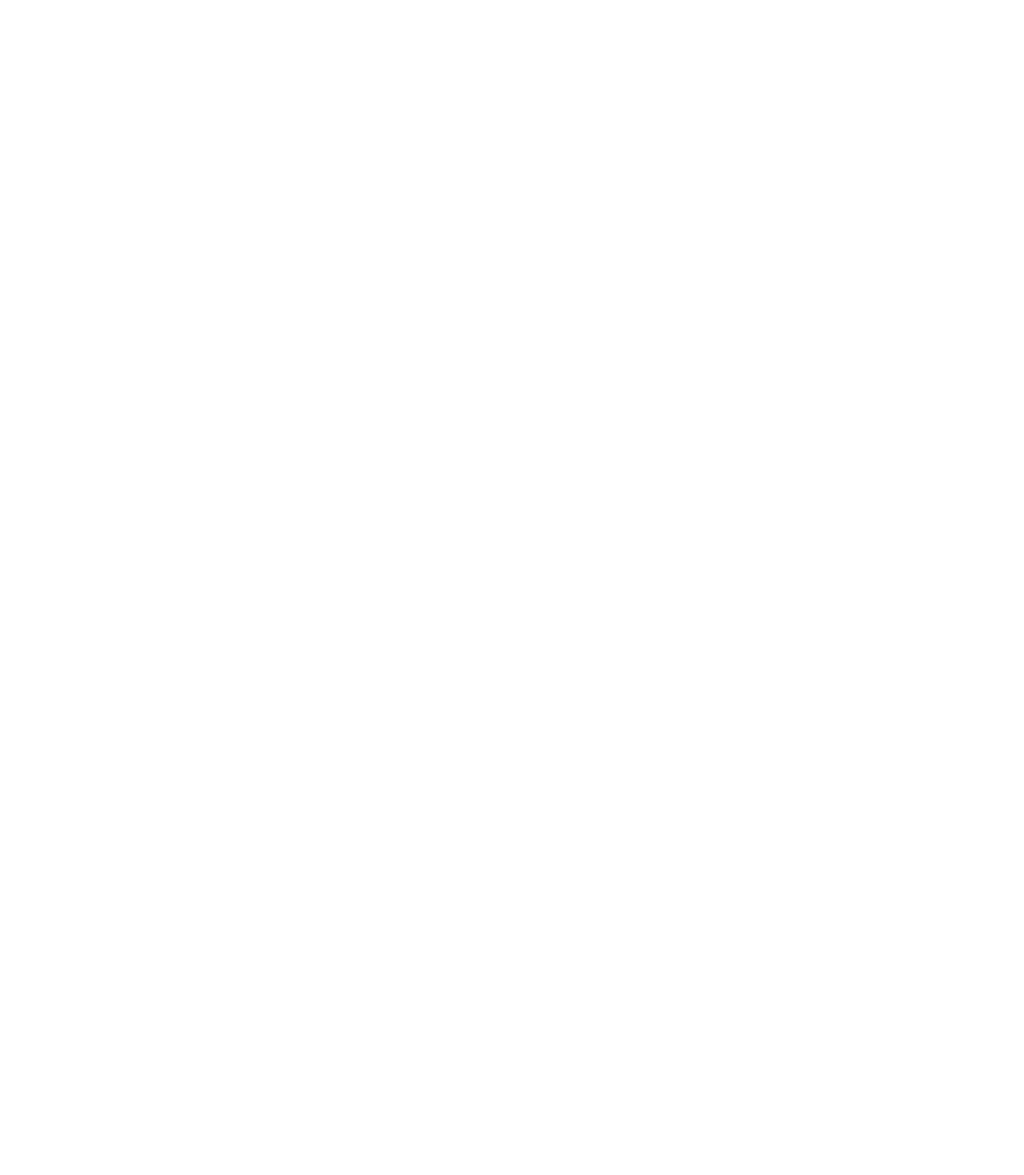
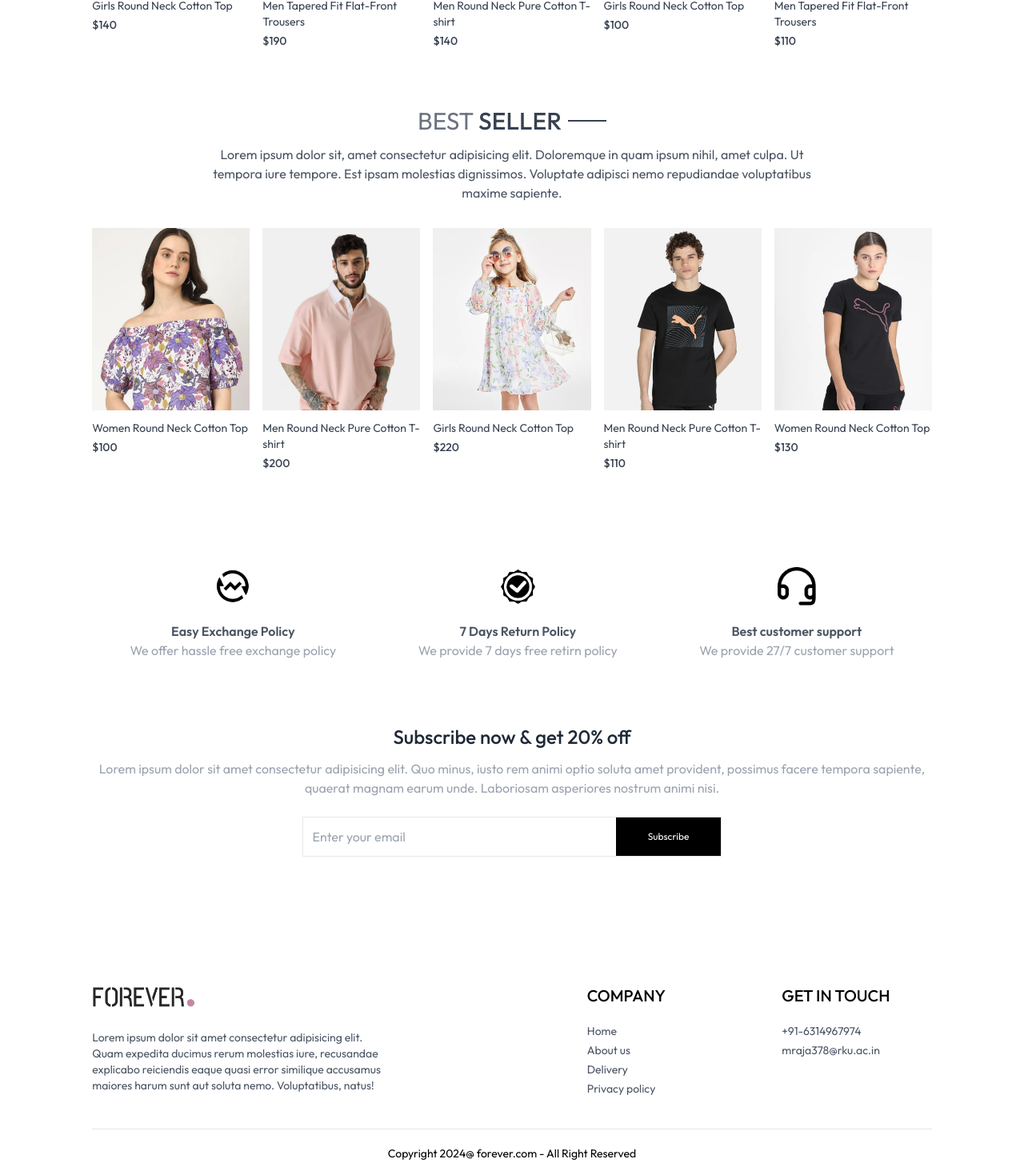
Before and after one commit to ashimraja/ecommerce, a React (Create React App) app in the folder frontend/: page / in a window 1280 px wide. Shown: the part 1248-2717 px from the top of the page at 80% size. Before the commit the page ends 800 px from the top, so only its background shows below. Built offline with nearby package versions, Linux system fonts and the light colour scheme.

Commit message:
completion of UI of Home page

```diff
--- a/frontend/src/App.js
+++ b/frontend/src/App.js
@@ -10,6 +10,7 @@
 import PlaceOrder from './pages/PlaceOrder'
 import Orders from './pages/Orders'
 import Navbar from './components/Navbar'
+import Footer from './components/Footer'
 
 const App = () => {
   return (
@@ -26,6 +27,7 @@
         <Route path='/place-order' element={<PlaceOrder/>}/>
         <Route path='/orders' element={<Orders/>}/>
       </Routes>
+      <Footer/>
     </div>
   )
 }
--- /dev/null
+++ b/frontend/src/components/BestSeller.jsx
@@ -0,0 +1,31 @@
+import React, { useContext, useEffect, useState } from 'react'
+import { ShopContext } from '../context/ShopContext'
+import Title from './Title';
+import ProductItem from './ProductItem';
+
+const BestSeller = () => {
+    const {products}= useContext(ShopContext);
+    const [bestSeller, setBestSeller]= useState([]);
+    useEffect(()=>{
+        const bestProduct = products.filter((item)=>(item.bestseller))
+        setBestSeller(bestProduct.slice(0,5))
+    },[])
+  return (
+    <div className='my-10'>
+        <div className="text-center text-3xl py-8">
+            <Title text1={'BEST'} text2={'SELLER'}/>
+            <p className='w-3/4 m-auto text-xs sm:text-sm md:text-base text-gray-600'>
+            Lorem ipsum dolor sit, amet consectetur adipisicing elit. Doloremque in quam ipsum nihil, amet culpa. Ut tempora iure tempore. Est ipsam molestias dignissimos. Voluptate adipisci nemo repudiandae voluptatibus maxime sapiente.</p>
+        </div>
+        <div className="grid grid-cols-2 sm:grid-cols3 md:grid-cols-4 lg:grid-cols-5 gap-4 gap-y-6">
+            {
+                bestSeller.map((item, index)=>(
+                    <ProductItem key={index} id={item._id} name={item.name} image={item.image} price={item.price}/>
+                ))
+            }
+        </div>
+    </div>
+  )
+}
+
+export default BestSeller
--- /dev/null
+++ b/frontend/src/components/Footer.jsx
@@ -0,0 +1,45 @@
+import React from 'react'
+import { assets } from '../assests/assets'
+
+const Footer = () => {
+  return (
+    <div>
+      <div className="flex flex-col sm:grid grid-cols-[3fr_1fr_1fr] gap-14 my-10 mt-40 text-sm">
+
+        <div>
+          <img src={assets.logo} className='mb-5 w-32' alt="" />
+          <p className='w-full md:w-2/3 text-gray-600'>
+            Lorem ipsum dolor sit amet consectetur adipisicing elit. Quam expedita ducimus rerum molestias iure, recusandae explicabo reiciendis eaque quasi error similique accusamus maiores harum sunt aut soluta nemo. Voluptatibus, natus!
+          </p>
+        </div>
+
+        <div>
+          <p className='text-xl font-medium mb-5'>COMPANY</p>
+          <ul className='flex flex-col gap-1 text-gray-600'>
+            <li>Home</li>
+            <li>About us</li>
+            <li>Delivery</li>
+            <li>Privacy policy</li>
+          </ul>
+        </div>
+
+        <div>
+          <p className='text-xl font-medium mb-5'>GET IN TOUCH</p>
+          <ul className='flex flex-col gap-1 text-gray-600'>
+            <li>+91-6314967974</li>
+            <li>mraja378@rku.ac.in</li>
+          </ul>
+        </div>
+
+      </div>
+
+      <div>
+        <hr />
+        <p className='py-5 text-sm text-center'>Copyright 2024@ forever.com - All Right Reserved</p>
+      </div>
+
+    </div>
+  )
+}
+
+export default Footer
--- a/frontend/src/components/LatestCollection.jsx
+++ b/frontend/src/components/LatestCollection.jsx
@@ -1,11 +1,16 @@
-import React, { useContext } from 'react'
+import React, { useContext, useEffect, useState } from 'react'
 import { ShopContext } from '../context/ShopContext';
 import Title from './Title';
+import ProductItem from './ProductItem';
 
 const LatestCollection = () => {
 
     const {products} = useContext(ShopContext);
+    const [latestProducts, setLatestProducts] = useState([]);
 
+    useEffect(()=>{
+      setLatestProducts(products.slice(0, 10));
+    },[])
 
 
   return (
@@ -15,6 +20,14 @@
             <p className='w-3/4 m-auto text-xs sm:text-sm md:text-base text-gray-600'>
             Lorem ipsum dolor sit amet consectetur, adipisicing elit. Tempora excepturi velit dicta est.</p>
         </div>
+        {/* Rendering product */}
+        <div className="grid grid-cols-2 sm:grid-cols-3 md:grid-cols-4 lg:grid-cols-5 gap-4 gap-y-6">
+          {
+            latestProducts.map((item,index)=>(
+              <ProductItem key={index} id={item._id} image={item.image} name={item.name} price={item.price}/>
+            ))
+          }
+        </div>
     </div>
   )
 }
--- a/frontend/src/components/Navbar.jsx
+++ b/frontend/src/components/Navbar.jsx
@@ -8,7 +8,7 @@
 
   return (
     <div className='flex items-center justify-between py-5 font-sans'>
-      <img src={assets.logo} className='w-36' alt="" />
+      <Link to='/'><img src={assets.logo} className='w-36' alt="" /></Link>
       <ul className='hidden sm:flex gap-5 text-sm text-gray-700'>
         <NavLink to='/' className='flex flex-col items-center gap-1'>
             <p>HOME</p>
--- /dev/null
+++ b/frontend/src/components/NewsletterBox.jsx
@@ -0,0 +1,23 @@
+import React from 'react'
+
+const NewsletterBox = () => {
+
+    const onSubmitHandler=(event)=>{
+        event.preventDefault();
+    }
+
+  return (
+    <div className='text-center'>
+      <p className='text-2xl font-medium text-gray-800'>Subscribe now & get 20% off</p>
+      <p className='text-gray-400 mt-3'>
+        Lorem ipsum dolor sit amet consectetur adipisicing elit. Quo minus, iusto rem animi optio soluta amet provident, possimus facere tempora sapiente, quaerat magnam earum unde. Laboriosam asperiores nostrum animi nisi.
+      </p>
+      <form onSubmit={onSubmitHandler} className='w-full sm:w-1/2 flex items-center gap-3 mx-auto my-6 border pl-3'>
+        <input className='w-full sm:flex-1 outline-none' type="email" placeholder='Enter your email' required/>
+        <button type='submit' className='bg-black text-white text-xs px-10 py-4'>Subscribe</button>
+      </form>
+    </div>
+  )
+}
+
+export default NewsletterBox
--- /dev/null
+++ b/frontend/src/components/OurPolicy.jsx
@@ -0,0 +1,26 @@
+import React from 'react'
+import { assets } from '../assests/assets'
+
+const OurPolicy = () => {
+  return (
+    <div className='flex flex-col sm:flex-row justify-around gap-12 sm:gap-2 text-center py-20 text-xs sm:text-sm md:text-base text-gray-600'>
+      <div>
+        <img src={assets.exchange_icon} className='w-12 m-auto mb-5' alt="" />
+        <p className='font-semibold'>Easy Exchange Policy</p>
+        <p className='text-gray-400'>We offer hassle free exchange policy</p>
+      </div>
+      <div>
+        <img src={assets.quality_icon} className='w-12 m-auto mb-5' alt="" />
+        <p className='font-semibold'>7 Days Return Policy</p>
+        <p className='text-gray-400'>We provide 7 days free retirn policy</p>
+      </div>
+      <div>
+        <img src={assets.support_img} className='w-12 m-auto mb-5' alt="" />
+        <p className='font-semibold'>Best customer support</p>
+        <p className='text-gray-400'>We provide 27/7 customer support</p>
+      </div>
+    </div>
+  )
+}
+
+export default OurPolicy
--- /dev/null
+++ b/frontend/src/components/ProductItem.jsx
@@ -0,0 +1,21 @@
+import React, { useContext } from 'react'
+import { ShopContext } from '../context/ShopContext'
+import {Link} from 'react-router-dom'
+
+
+const ProductItem = ({id, image,name,price}) => {
+
+    const {currency} = useContext(ShopContext);
+
+  return (
+    <Link className='text-gray-700 cursor-pointer' to={`/product/${id}`}>
+        <div className="overflow-hidden">
+            <img className='hover:scale-110 transition ease-in-out' src={image[0]} alt="" />
+        </div>
+        <p className='pt-3 pb-1 text-sm'>{name}</p>
+        <p className='text-sm font-medium'>{currency}{price}</p>
+    </Link>
+  )
+}
+
+export default ProductItem
--- a/frontend/src/index.css
+++ b/frontend/src/index.css
@@ -15,3 +15,9 @@
     font-weight: 400;
     font-style: normal;
 }
+@media (max-width:640px){
+    a.active{
+        background-color: black;
+        color: white;
+    }
+}
--- a/frontend/src/pages/Home.jsx
+++ b/frontend/src/pages/Home.jsx
@@ -1,12 +1,18 @@
 import React from 'react'
 import Hero from '../components/Hero'
 import LatestCollection from '../components/LatestCollection'
+import BestSeller from '../components/BestSeller'
+import OurPolicy from '../components/OurPolicy'
+import NewsletterBox from '../components/NewsletterBox'
 
 const Home = () => {
   return (
     <div>
       <Hero/>
       <LatestCollection/>
+      <BestSeller/>
+      <OurPolicy/>
+      <NewsletterBox/>
     </div>
   )
 }
```
